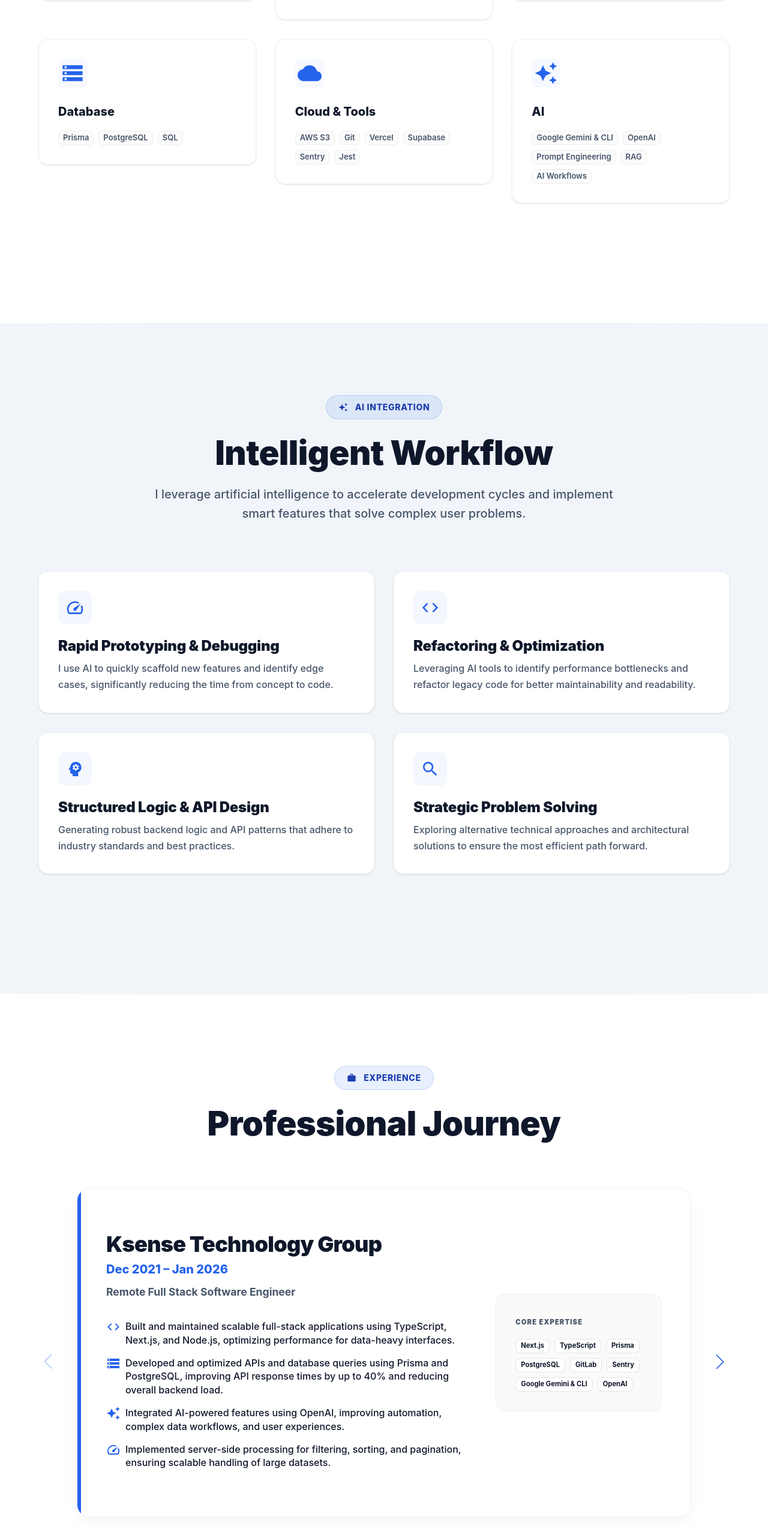
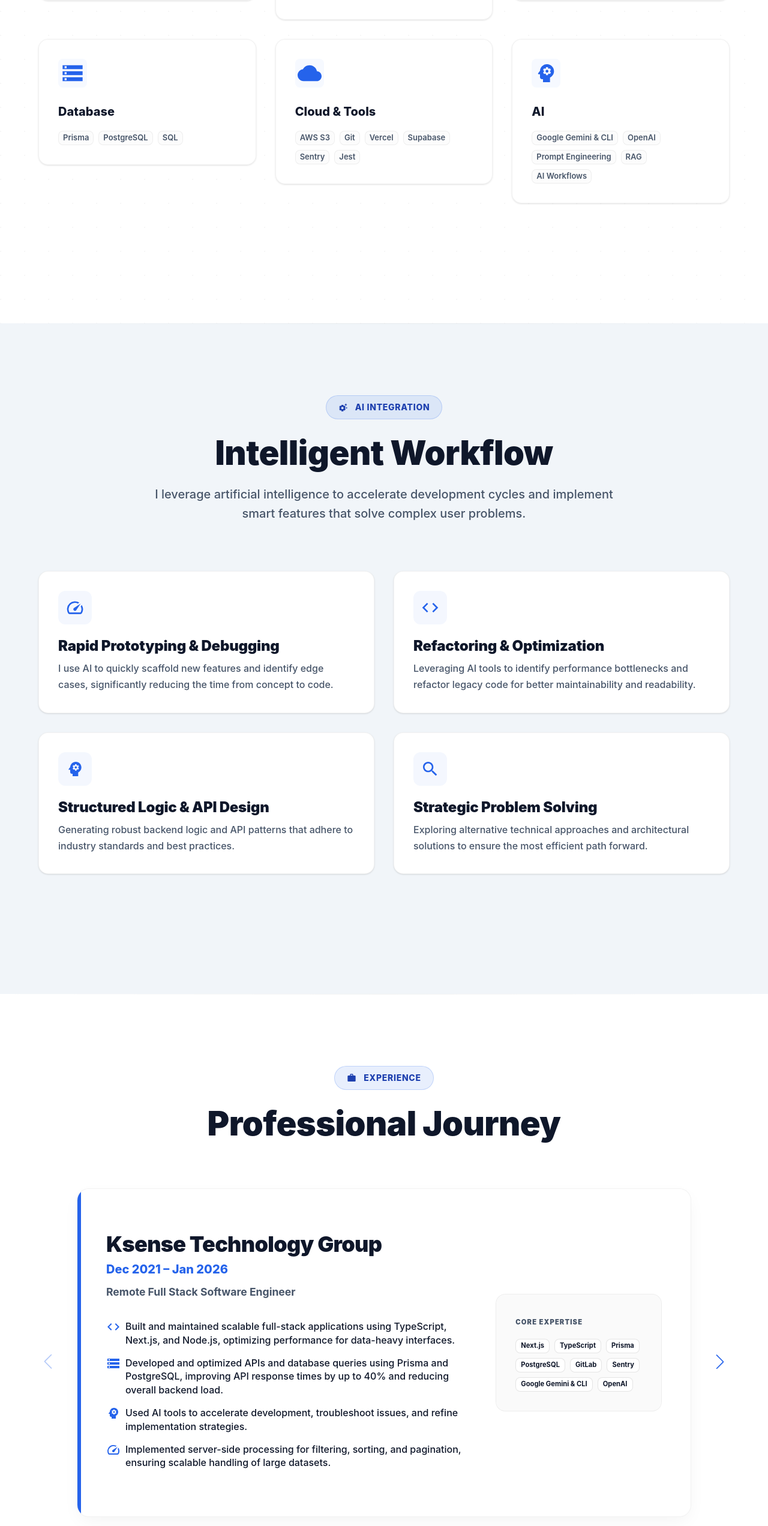
Before and after one commit to DeweyHammers/portfolio, a React (Vite) app: page / in a window 1280 px wide. Shown: the part 1422-3966 px from the top of the page at 60% size. Built offline with nearby package versions, Linux system fonts and the light colour scheme.

Commit message:
Update the AI text within ksense and update icons

```diff
--- a/src/components/AIDevelopment.tsx
+++ b/src/components/AIDevelopment.tsx
@@ -1,7 +1,7 @@
 import { Box, Typography, Container, Grid, Paper } from "@mui/material";
 import { motion } from "framer-motion";
 import {
-  AutoAwesome,
+  SettingsSuggest,
   Speed,
   Code,
   Psychology,
@@ -56,7 +56,8 @@ const AIDevelopment = () => {
           left: 0,
           right: 0,
           height: "1px",
-          background: "linear-gradient(90deg, transparent, rgba(0,0,0,0.05), transparent)",
+          background:
+            "linear-gradient(90deg, transparent, rgba(0,0,0,0.05), transparent)",
         },
       }}
     >
@@ -76,8 +77,12 @@ const AIDevelopment = () => {
               mb: 3,
             }}
           >
-            <AutoAwesome sx={{ fontSize: 16 }} />
-            <Typography variant="subtitle2" fontWeight="800" letterSpacing="0.05em">
+            <SettingsSuggest sx={{ fontSize: 16 }} />
+            <Typography
+              variant="subtitle2"
+              fontWeight="800"
+              letterSpacing="0.05em"
+            >
               AI INTEGRATION
             </Typography>
           </Box>
@@ -94,7 +99,13 @@ const AIDevelopment = () => {
           </Typography>
           <Typography
             variant="h6"
-            sx={{ maxWidth: 800, mx: "auto", fontWeight: 500, lineHeight: 1.6, color: "text.secondary" }}
+            sx={{
+              maxWidth: 800,
+              mx: "auto",
+              fontWeight: 500,
+              lineHeight: 1.6,
+              color: "text.secondary",
+            }}
           >
             I leverage artificial intelligence to accelerate development cycles
             and implement smart features that solve complex user problems.
@@ -151,7 +162,11 @@ const AIDevelopment = () => {
                   </Typography>
                   <Typography
                     variant="body1"
-                    sx={{ fontWeight: 500, lineHeight: 1.7, color: "text.secondary" }}
+                    sx={{
+                      fontWeight: 500,
+                      lineHeight: 1.7,
+                      color: "text.secondary",
+                    }}
                   >
                     {highlight.description}
                   </Typography>
--- a/src/components/Experience.tsx
+++ b/src/components/Experience.tsx
@@ -16,7 +16,7 @@ import {
   Storage,
   Speed,
   RocketLaunch,
-  AutoAwesome,
+  Psychology,
 } from "@mui/icons-material";
 import { Swiper, SwiperSlide } from "swiper/react";
 import { Navigation, Pagination } from "swiper/modules";
@@ -52,8 +52,8 @@ const Experience = () => {
           text: "Developed and optimized APIs and database queries using Prisma and PostgreSQL, improving API response times by up to 40% and reducing overall backend load.",
         },
         {
-          icon: <AutoAwesome color="primary" />,
-          text: "Integrated AI-powered features using OpenAI, improving automation, complex data workflows, and user experiences.",
+          icon: <Psychology color="primary" />,
+          text: "Used AI tools to accelerate development, troubleshoot issues, and refine implementation strategies.",
         },
         {
           icon: <Speed color="primary" />,
--- a/src/components/Footer.tsx
+++ b/src/components/Footer.tsx
@@ -22,7 +22,10 @@ const Footer = () => {
           <Typography
             variant="body2"
             color="text.secondary"
-            sx={{ textAlign: { xs: "center", md: "left" } }}
+            sx={{
+              textAlign: { xs: "center", md: "left" },
+              fontSize: { xs: "0.75rem", sm: "0.875rem" },
+            }}
           >
             © {new Date().getFullYear()} Richard Dewey Hammers. Built with React
             & MUI.
--- a/src/components/Hero.tsx
+++ b/src/components/Hero.tsx
@@ -88,7 +88,7 @@ const Hero = () => {
                   component="h2"
                   sx={{
                     fontWeight: 700,
-                    fontSize: { xs: "1.25rem", md: "1.75rem" },
+                    fontSize: { xs: "1.1rem", md: "1.75rem" },
                     color: "primary.main",
                     mb: 4,
                     textAlign: { xs: "center", md: "left" },
--- a/src/components/Skills.tsx
+++ b/src/components/Skills.tsx
@@ -4,6 +4,7 @@ import {
   Storage,
   Web,
   IntegrationInstructions,
+  Psychology,
   AutoAwesome,
   Cloud,
   Code,
@@ -37,7 +38,7 @@ const skillGroups = [
   },
   {
     category: "AI",
-    icon: <AutoAwesome sx={{ fontSize: 40 }} />,
+    icon: <Psychology sx={{ fontSize: 40 }} />,
     skills: [
       "Google Gemini & CLI",
       "OpenAI",
```
